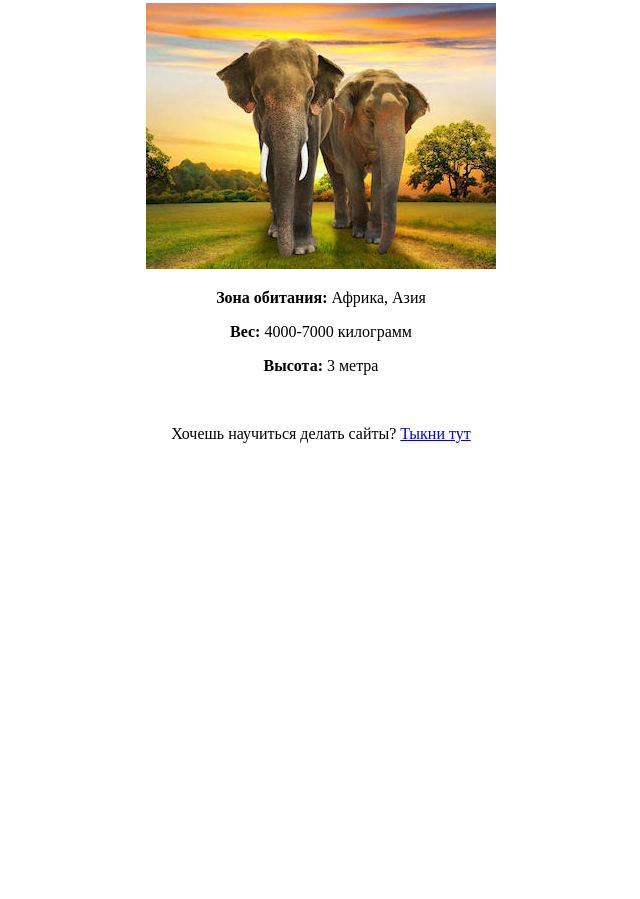
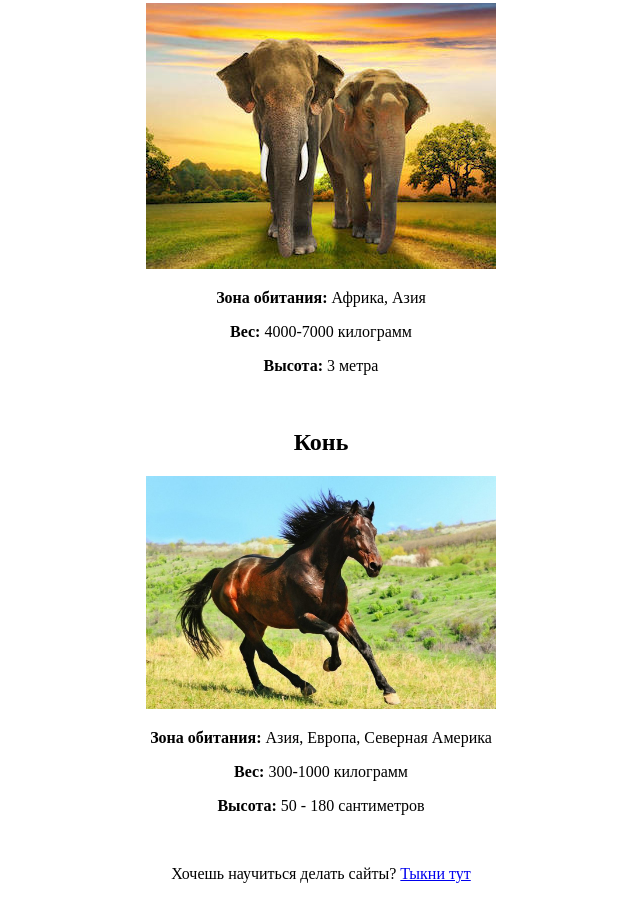
Before and after one commit to stukov-victor/-final-work-merion-git-, a plain HTML site: page index.html in a window 1280 px wide. Shown: the part 800-1699 px from the top of the page, without its empty margins (319-959 px from the left). Before the commit the page ends 1259 px from the top, so only its background shows below. Drawn offline with Linux system fonts and the light colour scheme.

Commit message:
Добавление коня

```diff
--- a/index.html
+++ b/index.html
@@ -35,6 +35,14 @@
 
   <br>
 
+  <h2>Конь</h2>
+  <img width="350px" src="img/horse.jpg">
+  <p><b>Зона обитания: </b>Азия, Европа, Северная Америка</p>
+  <p><b>Вес: </b>300-1000 килограмм</p>
+  <p><b>Высота: </b>50 - 180 сантиметров</p>
+
+  <br>
+
   <p>Хочешь научиться делать сайты? <a
       href="https://wiki.merionet.ru/merion-academy/courses/frontend-razrabotchik-s-nulya/?utm_source=yandexorg"
       target='_blank'>Тыкни тут</a></p>
```
Also changed, not shown: img/horse.jpg (added).
